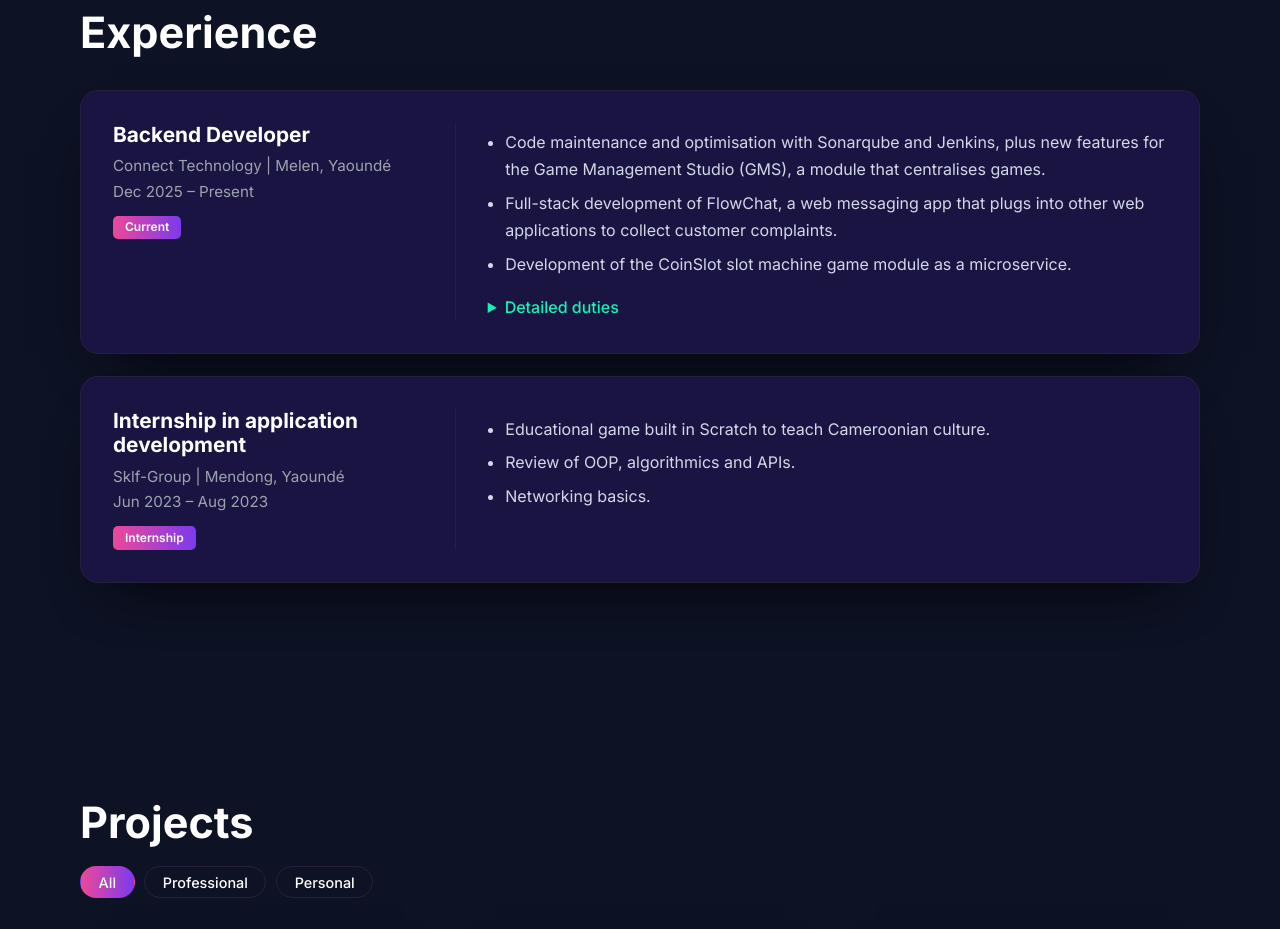
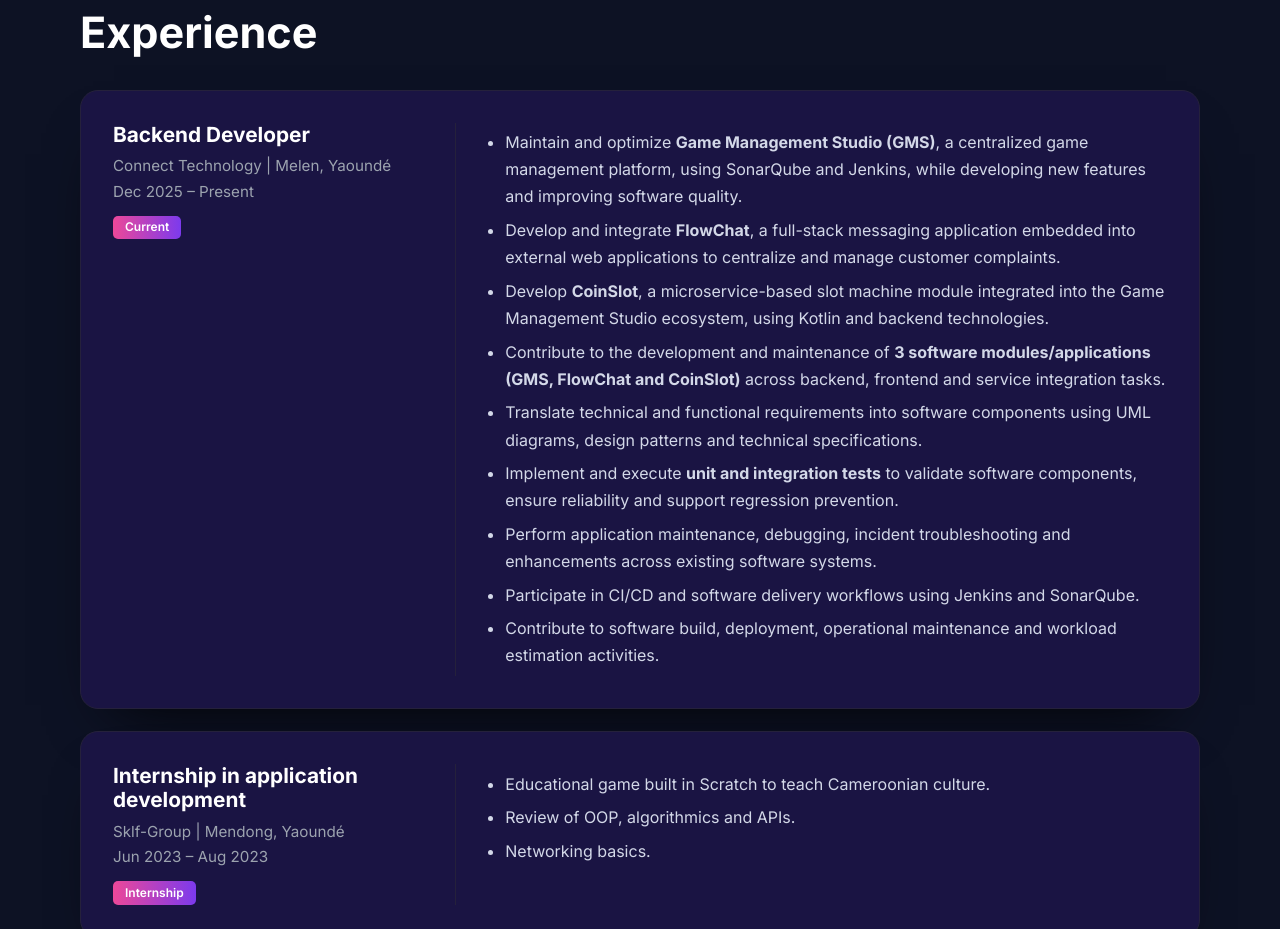
Before and after one commit to GerardMeli/portfolio-frontend, an Angular app: page / in a window 1280 px wide. Shown: the part 1360-2289 px from the top of the page. Built offline with nearby package versions, Linux system fonts and the light colour scheme.

Commit message:
Update the experience section

```diff
--- a/src/app/portfolio.component/portfolio.component.html
+++ b/src/app/portfolio.component/portfolio.component.html
@@ -37,7 +37,7 @@
   @for (x of d.xp; track x.co) {
     <article class="xj" rv>
       <div><h3>{{ tx(x.t) }}</h3><p class="mu">{{ x.co }} | {{ x.loc }}</p><p class="mu">{{ rng(x.s, x.e) }}</p><span class="bd">{{ tx(x.b) }}</span></div>
-      <div class="r"><ul>@for (k of x.k[L()]; track $index) {<li>{{ k }}</li>}</ul>
+      <div class="r"><ul>@for (k of x.k[L()]; track $index) {<li [innerHTML]="fmt(k)"></li>}</ul>
         @if (x.d) { <details><summary>{{ u('tasks') }}</summary><p>{{ tx(x.d) }}</p></details> }</div>
     </article>
   }
@@ -113,7 +113,7 @@
     <div class="j">
       <div class="r"><b>{{ tx(x.t) }}</b><span>{{ rng(x.s, x.e) }}</span></div>
       <div class="r"><i>{{ x.co }}, {{ x.loc }}</i></div>
-      <ul>@for (k of x.k[L()]; track $index) {<li>{{ k }}</li>}@if (x.d) { @for (b of bul(tx(x.d)); track $index) {<li>{{ b }}</li>} }</ul>
+      <ul>@for (k of x.k[L()]; track $index) {<li [innerHTML]="fmt(k)"></li>}@if (x.d) { @for (b of bul(tx(x.d)); track $index) {<li [innerHTML]="fmt(b)"></li>} }</ul>
     </div>
   }
   <div>
--- a/src/app/portfolio.component/portfolio.component.ts
+++ b/src/app/portfolio.component/portfolio.component.ts
@@ -12,10 +12,28 @@ const D:any={
  xp:[
   {co:"Connect Technology",b:{fr:"Actuel",en:"Current"},loc:"Melen, Yaoundé",s:"2025-12",e:null,
    t:{fr:"Développeur Backend",en:"Backend Developer"},
-   k:{fr:["Maintenance et optimisation du code avec Sonarqube et Jenkins, et nouvelles fonctionnalités du Game Management Studio (GMS), un module qui centralise les jeux.","Développement fullstack de FlowChat, une messagerie en ligne intégrable à d'autres applications web pour recueillir les réclamations des clients.","Développement du module de jeu de machine à sous « CoinSlot » sous forme de microservice."],
-      en:["Code maintenance and optimisation with Sonarqube and Jenkins, plus new features for the Game Management Studio (GMS), a module that centralises games.","Full-stack development of FlowChat, a web messaging app that plugs into other web applications to collect customer complaints.","Development of the CoinSlot slot machine game module as a microservice."]},
-   d:{fr:"Spécifications générales et détaillées (UML, design patterns) · développements et composants logiciels · tests unitaires et d'intégration · phases build et run (tierce maintenance types 1 et 2) · évolutions d'applications existantes · usine logicielle Ixi (intégration continue, SVN, Sonarqube, Jenkins, TestRails, Redmine, Nexus) · estimation des charges.",
-      en:"General and detailed specifications (UML, design patterns) · software and component development · unit and integration tests · build and run phases (third-party maintenance types 1 and 2) · enhancements to existing applications · Ixi software factory (CI, SVN, Sonarqube, Jenkins, TestRails, Redmine, Nexus) · workload estimates."}},
+   k:{fr:[
+        "Maintenance et optimisation de **Game Management Studio (GMS)**, une plateforme centralisée de gestion de jeux, avec SonarQube et Jenkins, tout en développant de nouvelles fonctionnalités et en améliorant la qualité logicielle.",
+        "Développement et intégration de **FlowChat**, une application de messagerie full-stack intégrée à des applications web tierces pour centraliser et gérer les réclamations des clients.",
+        "Développement de **CoinSlot**, un module de machine à sous basé sur des microservices intégré à l'écosystème Game Management Studio, avec Kotlin et les technologies backend.",
+        "Contribution au développement et à la maintenance de **3 modules/applications logicielles (GMS, FlowChat et CoinSlot)** sur des tâches backend, frontend et d'intégration de services.",
+        "Traduction des exigences techniques et fonctionnelles en composants logiciels à l'aide de diagrammes UML, de patrons de conception (design patterns) et de spécifications techniques.",
+        "Conception et exécution de **tests unitaires et d'intégration** pour valider les composants logiciels, garantir la fiabilité et prévenir les régressions.",
+        "Maintenance applicative, débogage, résolution d'incidents et évolutions sur les systèmes logiciels existants.",
+        "Participation aux flux CI/CD et de livraison logicielle via Jenkins and SonarQube.",
+        "Contribution aux activités de build, de déploiement, de maintenance opérationnelle et d'estimation des charges logicielles."
+      ],
+      en:[
+        "Maintain and optimize **Game Management Studio (GMS)**, a centralized game management platform, using SonarQube and Jenkins, while developing new features and improving software quality.",
+        "Develop and integrate **FlowChat**, a full-stack messaging application embedded into external web applications to centralize and manage customer complaints.",
+        "Develop **CoinSlot**, a microservice-based slot machine module integrated into the Game Management Studio ecosystem, using Kotlin and backend technologies.",
+        "Contribute to the development and maintenance of **3 software modules/applications (GMS, FlowChat and CoinSlot)** across backend, frontend and service integration tasks.",
+        "Translate technical and functional requirements into software components using UML diagrams, design patterns and technical specifications.",
+        "Implement and execute **unit and integration tests** to validate software components, ensure reliability and support regression prevention.",
+        "Perform application maintenance, debugging, incident troubleshooting and enhancements across existing software systems.",
+        "Participate in CI/CD and software delivery workflows using Jenkins and SonarQube.",
+        "Contribute to software build, deployment, operational maintenance and workload estimation activities."
+      ]}},
   {co:"Sklf-Group",b:{fr:"Stage",en:"Internship"},loc:"Mendong, Yaoundé",s:"2023-06",e:"2023-08",
    t:{fr:"Stage en développement d'applications",en:"Internship in application development"},
    k:{fr:["Jeu éducatif sous Scratch pour faire découvrir la culture camerounaise.","Révision de la POO, de l'algorithmique et des API.","Notions de base sur les réseaux."],
@@ -49,6 +67,7 @@ export class Reveal implements OnInit, OnDestroy {
   private io?: IntersectionObserver;
   constructor(private el: ElementRef<HTMLElement>) {}
   ngOnInit() {
+    if (typeof IntersectionObserver === 'undefined') { this.el.nativeElement.classList.add('in'); return; }
     this.io = new IntersectionObserver(([x]) => {
       if (x.isIntersecting) { this.el.nativeElement.classList.add('in'); this.io?.disconnect(); }
     }, {threshold: .15});
@@ -98,6 +117,7 @@ export class PortfolioComponent implements OnDestroy {
   show(p: any): boolean { const f = this.filter(); return f === 'all' || (f === 'pro' && !p.p) || (f === 'per' && p.p); }
   skl(c: any): string { return c.i.map((s: any) => this.tx(s[0])).join(', '); }
   bul(s: string): string[] { return s.split(' · ').map(b => b.charAt(0).toUpperCase() + b.slice(1)); }
+  fmt(s: string): string { return s ? s.replace(/\*\*(.*?)\*\*/g, '<strong>$1</strong>') : ''; }
   toggleLang() { this.L.set(this.L() === 'fr' ? 'en' : 'fr'); }
   cycleTheme() { const o = ['folio', 'light', 'dark'] as const; this.theme.set(o[(o.indexOf(this.theme()) + 1) % o.length]); }
   themeLabel(): string { return UI[this.L()].th[this.theme()]; }
@@ -128,7 +148,7 @@ export class PortfolioComponent implements OnDestroy {
   private cycle(l: 'fr' | 'en', delay: number) {
     clearTimeout(this.rt);
     const words: string[] = [UI[l].ro, UI[l].ro2];
-    if (matchMedia('(prefers-reduced-motion: reduce)').matches) { this.role.set(words[0]); return; }
+    if (typeof matchMedia !== 'undefined' && matchMedia?.('(prefers-reduced-motion: reduce)')?.matches) { this.role.set(words[0]); return; }
     let w = 0, n = 0, erasing = false;
     this.role.set('');
     const tick = () => {
```
Also changed, not shown: 1 other file (tests, documents, lock files or other folders).
